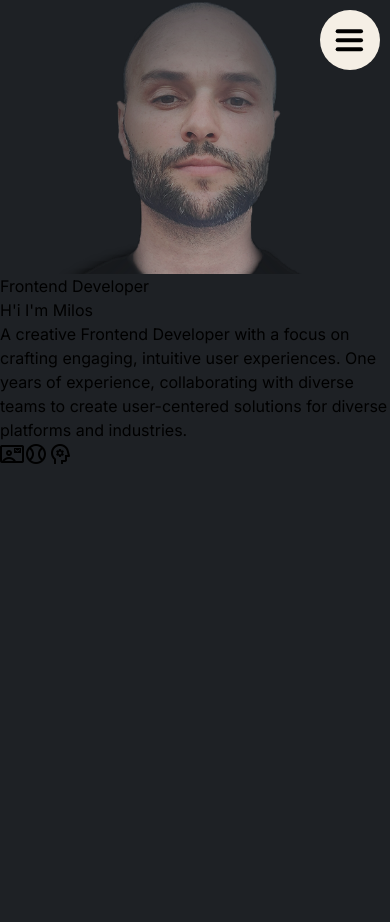
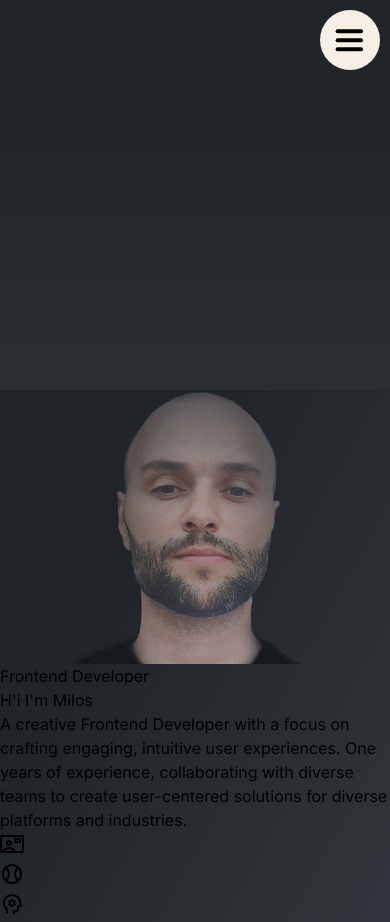
Before and after one commit to milosmladenovic89/my_website, a Next.js app in the folder my-app/: page / in a window 390 px wide. Before the commit the page ends 844 px from the top, so only its background shows below. Built offline with nearby package versions, Linux system fonts and the light colour scheme.

Commit message:
Added logo+ logo animation

```diff
--- a/my-app/app/components/MyInfo.tsx
+++ b/my-app/app/components/MyInfo.tsx
@@ -12,13 +12,13 @@ function SectionText0({ children }: any) {
     const ref = useRef(null)
     const isInView = useInView(ref, { once: true })
     return (
-        <section ref={ref} className="flex overflow-hidden w-full h-full  items-center justify-center ">
+        <section ref={ref} className="flex overflow-hidden w-full h-full  items-center justify-center mt-20">
             <span
-                className='w-full xl:w-2/3 h-3/4'
+                className='w-full 2xl:w-2/3 h-3/4'
                 style={{
 
-                    transform: isInView ? "translateY(0)" : "translateY(50%)",
-                    transition: 'all 0.5s cubic-bezier(0.17, 0.55, 0.55, 1) 1s',
+                    transform: isInView ? "translateY(0)" : "translateY(20%)",
+                    transition: 'all 0.5s cubic-bezier(0.17, 0.55, 0.55, 1) 0.8s',
                     opacity: isInView ? 1 : 0
                 }}
             >
@@ -31,7 +31,7 @@ function SectionText0({ children }: any) {
 export default function MyInfo() {
     return (
         <SectionText0>
-            <div className='border border-gray-400  rounded-2xl h-fit xl:h-full w-full flex flex-col xl:justify-between items-center xl:flex-row-reverse '>
+            <div className='border border-gray-700  rounded-2xl h-fit xl:h-full w-full flex flex-col xl:justify-between items-center xl:flex-row-reverse my-background'>
 
                 <div className='rounded-xl pt-12' >
                     <Image alt='my img' src={ImageOfMe} />
@@ -39,23 +39,32 @@ export default function MyInfo() {
 
 
                 <div className=' h-full w-full xl:w-1/2 p-2 sm:p-10 flex flex-col justify-evenly'>
-                    <h1 className='text-white underline underline-offset-8 text-2xl my-5'>Frontend Developer</h1>
+                    <h1 className='text-white underline decoration-gray-700 decoration-1 underline-offset-8 text-2xl my-5'>Frontend Developer</h1>
                     <div>
-                        <p className='text-xl sm:text-3xl text-white'>H'i I'm Milos</p>
-                        <p className=' text-white'>A creative Frontend Developer with a focus on crafting engaging, intuitive user experiences. One years of experience, collaborating with diverse teams to create user-centered solutions for diverse platforms and industries.
+                        <p className='text-5xl xl:text-7xl text-white mt-10'>H'i I'm Milos</p>
+                        <p className=' text-gray-400 mt-10'>A creative Frontend Developer with a focus on crafting engaging, intuitive user experiences. One years of experience, collaborating with diverse teams to create user-centered solutions for diverse platforms and industries.
                         </p>
                     </div>
 
-                    <div className='flex justify-items-start'>
-                        <span className="material-symbols-outlined text-3xl sm:text-7xl text-gray-400 p-2">
+                    <div className='flex justify-items-start my-10 md:my-20'>
+                        <p className='border border-gray-700 p-1 rounded-2xl flex items-center hover:bg-gray-700 hover:scale-95 transition ease-in-out duration-300'>
+                            <span className="material-symbols-outlined text-3xl  text-gray-400 py-3 px-4 ">
                                 contact_mail
                             </span>
-                        <span className="material-symbols-outlined text-3xl sm:text-7xl text-gray-400 p-2">
+                        </p>
+
+                        <p className='border border-gray-700 p-1 flex items-center rounded-2xl mx-2  hover:bg-gray-700 hover:scale-95 transition ease-in-out duration-300'>
+                            <span className="material-symbols-outlined text-3xl  text-gray-400 py-3 px-4">
                                 sports_baseball
                             </span>
-                        <span className="material-symbols-outlined text-3xl sm:text-7xl text-gray-400 p-2">
+                        </p>
+
+                        <p className='border border-gray-700 p-1 flex items-center rounded-2xl hover:bg-gray-700 hover:scale-95 transition ease-in-out duration-300'>
+                            <span className="material-symbols-outlined text-3xl  text-gray-400 py-3 px-4">
                                 psychology
                             </span>
+                        </p>
+
                     </div>
 
                 </div>
--- /dev/null
+++ b/my-app/app/components/MyLogo.tsx
@@ -0,0 +1,64 @@
+'use client'
+import { motion, useInView } from "framer-motion";
+import { useRef } from "react";
+
+
+
+
+function SectionLogo({ children }: any) {
+    const ref = useRef(null)
+    const isInView = useInView(ref, { once: true })
+    return (
+        <section ref={ref} className="flex overflow-hidden  items-center justify-center">
+            <span
+                className='w-full'
+                style={{
+
+                    transform: isInView ? "translateY(0)" : "translateY(-200px)",
+                    transition: 'all 0.5s cubic-bezier(0.17, 0.55, 0.55, 1) 0.8s',
+                    opacity: isInView ? 1 : 0
+                }}
+            >
+                {children}
+            </span>
+        </section>
+    )
+}
+
+
+const icon = {
+    hidden: {
+        opacity: 0,
+        pathLength: 0,
+        fill: "rgba(100,100,100, 0)"
+    },
+    visible: {
+        opacity: 1,
+        pathLength: 1,
+        fill: "rgba(100,100,100, 0)"
+    }
+};
+
+export const MyLogo = () => (
+    <SectionLogo>
+        <div className="flex w-16 h-16 md:w-24 md:h-24 place-content-center overflow-hidden rounded-3xl container-logo">
+            <motion.svg
+                xmlns="http://www.w3.org/2000/svg"
+                viewBox="0 0 100 100"
+                className="item-logo w-1/2 overflow-visible stroke-gray-400 stroke-1 line"
+            >
+                <motion.path
+                    d="M0 100V0l50 50 50-50v100L75 75l-25 25-25-25z"
+                    variants={icon}
+                    initial="hidden"
+                    animate="visible"
+                    transition={{
+                        default: { duration: 2.5, ease: "easeInOut" },
+                        fill: { duration: 2.5, ease: [1, 0, 0.8, 1] }
+                    }}
+                />
+            </motion.svg>
+        </div>
+    </SectionLogo>
+
+);
--- a/my-app/app/components/NavBar.tsx
+++ b/my-app/app/components/NavBar.tsx
@@ -28,7 +28,10 @@ const sidebar = {
   }
 };
 
+
+
 export default function NavBar() {
+
   const [isOpen, toggleOpen] = useCycle(false, true);
   const containerRef = useRef(null);
   const { height } = useDimensions(containerRef);
--- a/my-app/app/components/NavBarComponents/MenuItem.tsx
+++ b/my-app/app/components/NavBarComponents/MenuItem.tsx
@@ -54,6 +54,7 @@ export const MenuItem = ({ i }: any) => {
       variants={variants}
       whileHover={{ scale: 1.1 }}
       whileTap={{ scale: 0.95 }}
+
     >
 
       <Link href={links[i].href} className="capitalize flex items-center">
--- a/my-app/app/globals.css
+++ b/my-app/app/globals.css
@@ -5,6 +5,7 @@
 
 body {
    background-color: #1e2125;
+   overflow: auto;
 }
 
 nav {
@@ -58,37 +59,24 @@ ul {
    margin-left: auto;
    margin-right: auto;
    top: 100px;
-   position: absolute;
+   position: fixed;
 
 }
 
-/*
-li {
-   list-style: none;
-   margin-bottom: 20px;
-   display: flex;
-   align-items: center;
-   cursor: pointer;
+.container-logo {
+   background-image: linear-gradient(180deg, #212529 33.81017736486486%, #343A40 180.73638212317918%);
+
 }
 
-
-.icon-placeholder {
-   width: 40px;
-   height: 40px;
-   border-radius: 50%;
-   flex: 40px 0;
-   margin-right: 20px;
+.item-logo {
+   stroke-linejoin: round;
+   stroke-linecap: round;
 }
 
+.my-background {
+   background-image: linear-gradient(119deg, #212529 33.81017736486486%, #343A40 119.73638212317918%);
+}
 
-.text-placeholder {
-   border-radius: 5px;
-   width: 150px;
-   height: 20px;
-   flex: 1;
-   align-items: center;
-}
-*/
 .refresh {
    padding: 10px;
    position: absolute;
--- a/my-app/app/page.tsx
+++ b/my-app/app/page.tsx
@@ -1,12 +1,14 @@
 import MyInfo from "./components/MyInfo";
+import { MyLogo } from "./components/MyLogo";
 
 export default async function Home() {
 
   return (
-    <main className="p-5  sm:p-12  ">
-        <MyInfo/>
-        <div className="border border-white h-80 w-full my-5"></div>
-        <div className="border border-white h-80 w-full"></div>
+    <main className="p-5  sm:p-12">
+      <MyLogo />
+      <MyInfo />
+      <div className="border border-white h-80 w-full my-5"></div>
+      <div className="border border-white h-80 w-full"></div>
     </main>
   );
 }
```
Lines whose indentation alone changed are shown as unchanged.
